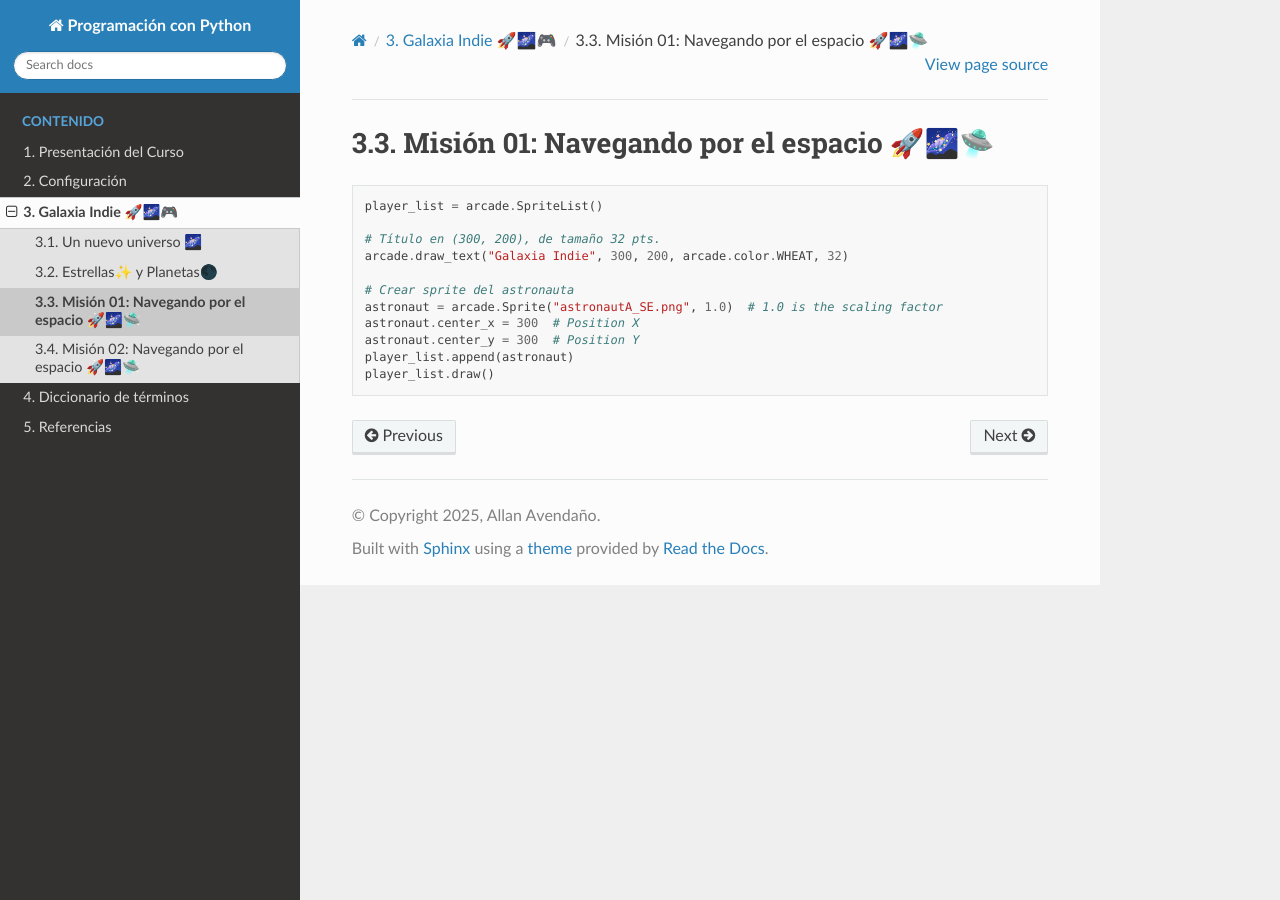
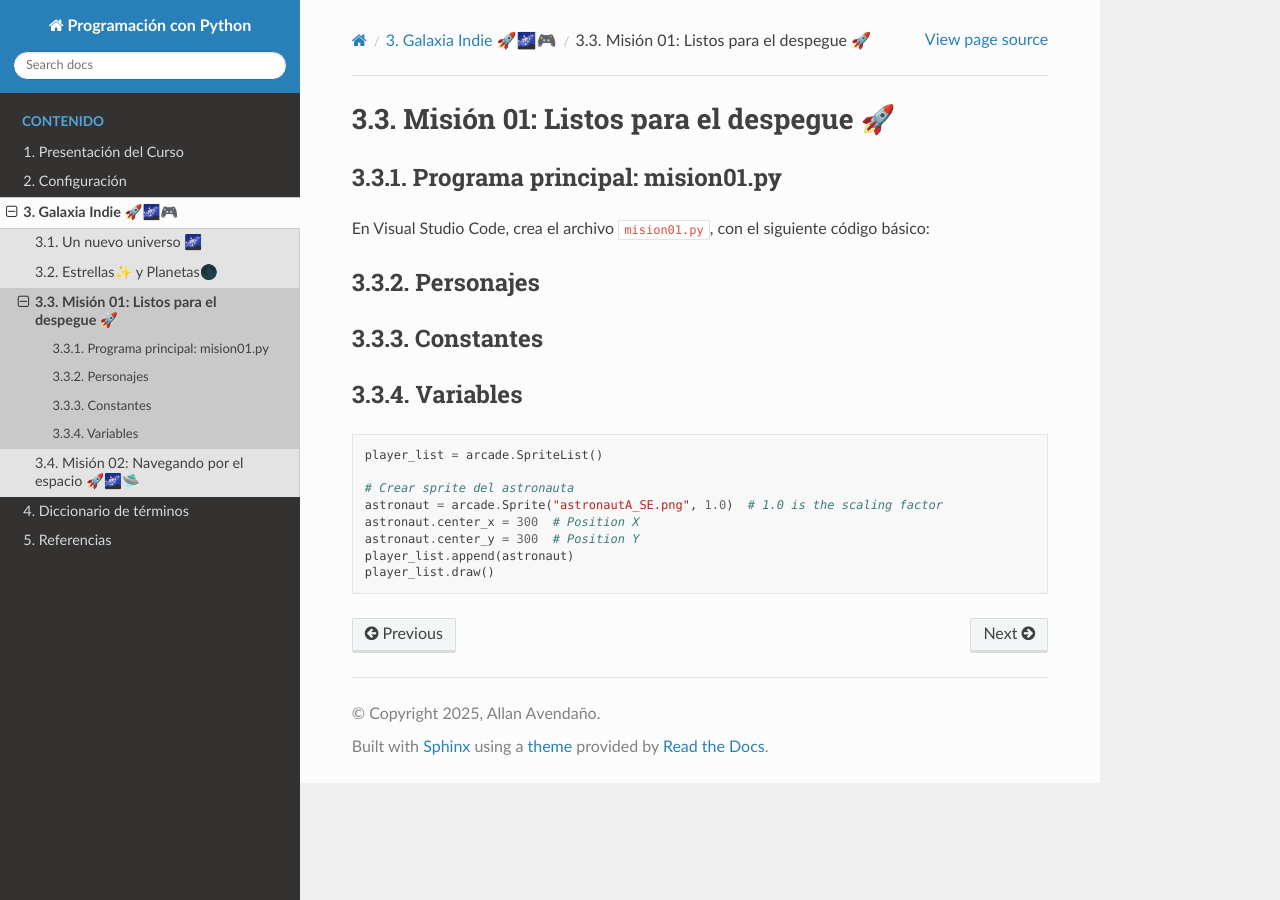
Before and after one commit to aavendan/programacion-python, a Sphinx documentation site: the page built from docs/source/sesiones/sesion03.rst, in a window 1280 px wide. Built offline with Sphinx 7.4.7 and the Read the Docs theme 3.1.0, drawn with Linux system fonts in a browser that asks for light colours.

Commit message:
retitling

```diff
--- a/docs/source/sesiones/sesion03.rst
+++ b/docs/source/sesiones/sesion03.rst
@@ -1,12 +1,24 @@
-Misión 01: Navegando por el espacio 🚀🌌🛸
+Misión 01: Listos para el despegue 🚀
 ===================================
+
+Programa principal: mision01.py
+------------------
+
+En Visual Studio Code, crea el archivo ``mision01.py``, con el siguiente
+código básico:
+
+Personajes
+------------------
+
+Constantes
+------------------
+
+Variables
+------------------
 
 .. code-block:: python
 
     player_list = arcade.SpriteList()
-
-    # Título en (300, 200), de tamaño 32 pts.
-    arcade.draw_text("Galaxia Indie", 300, 200, arcade.color.WHEAT, 32)
 
     # Crear sprite del astronauta
     astronaut = arcade.Sprite("astronautA_SE.png", 1.0)  # 1.0 is the scaling factor
```
